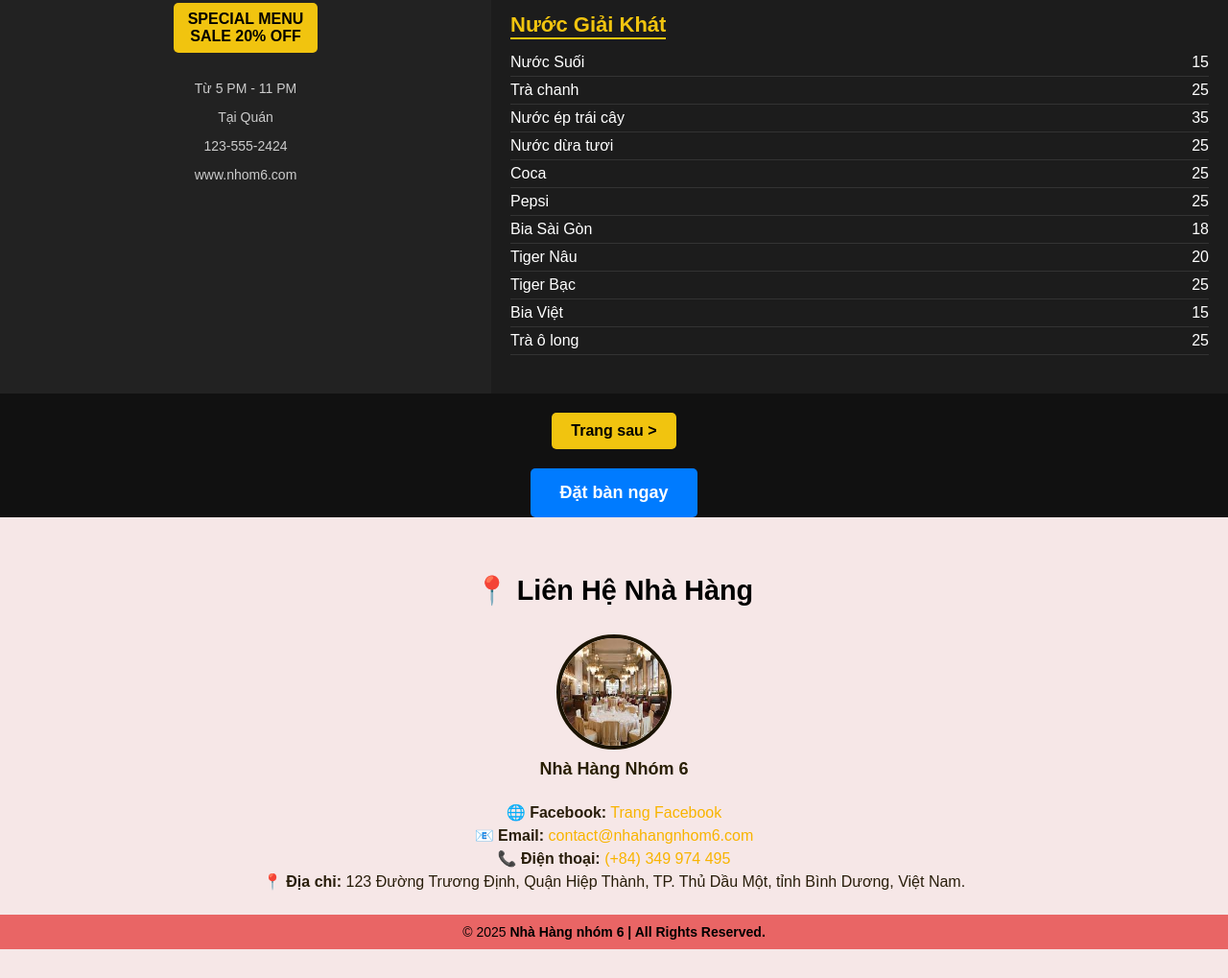
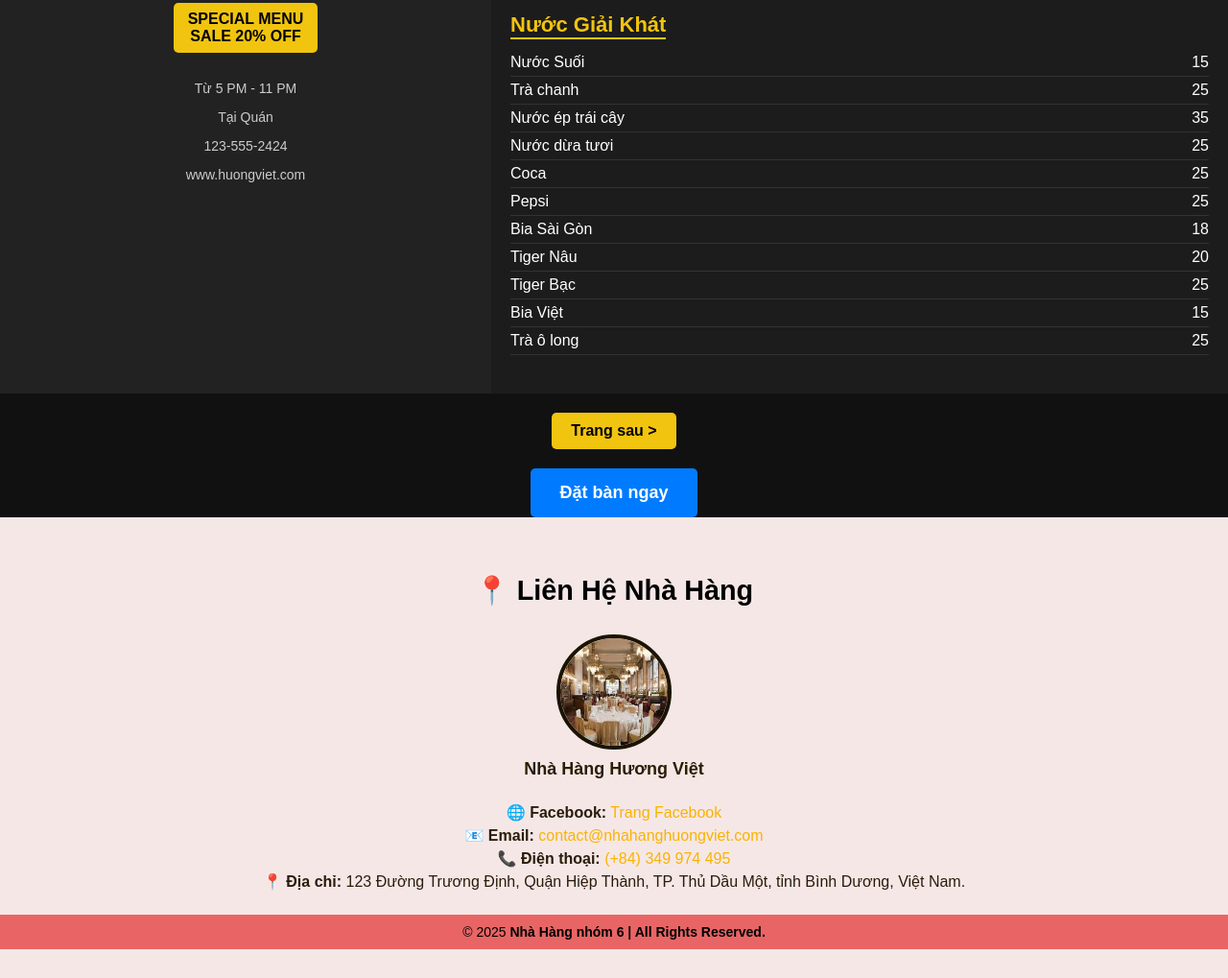
Before and after one commit to Nghia-2005/tieu_luan.github.io, a plain HTML site: page menu.html in a window 1280 px wide. Shown: the part 803-1822 px from the top of the page at 96% size. Drawn offline with Linux system fonts and the light colour scheme.

Commit message:
Add files via upload
Signed-off-by: Nghia-2005 <23050138@student.bdu.edu.vn>

```diff
--- a/menu.html
+++ b/menu.html
@@ -14,7 +14,7 @@
           <h1 class="fade-in">Menu Nhà Hàng</h1>
           <p class="fade-in">
             Thưởng thức thực đơn đặc sắc với những món ăn thơm ngon, chuẩn vị
-            tại Nhà hàng Nhóm 6.
+            tại Nhà hàng Hương Việt.
           </p>
         </div>
       </div>
@@ -42,7 +42,7 @@
             <p>Từ 5 PM - 11 PM</p>
             <p>Tại Quán</p>
             <p>123-555-2424</p>
-            <p>www.nhom6.com</p>
+            <p>www.huongviet.com</p>
           </div>
 
           <div class="right-panel">
@@ -415,7 +415,7 @@
         <div class="image-wrapper">
           <img src="anh.jpg" alt="Logo nhà hàng" class="profile-img" />
         </div>
-        <span class="profile-name"><b>Nhà Hàng Nhóm 6</b></span>
+        <span class="profile-name"><b>Nhà Hàng Hương Việt</b></span>
       </section>
 
       <div class="footer-container">
@@ -428,8 +428,8 @@
           </p>
           <p>
             <b>📧 Email:</b>
-            <a href="mailto:contact@nhahangnhom6.com"
-              >contact@nhahangnhom6.com</a
+            <a href="mailto:contact@nhahanghuongviet.com"
+              >contact@nhahanghuongviet.com</a
             >
           </p>
           <p>
```
Also changed, not shown: index.html (+9 -6 lines).
